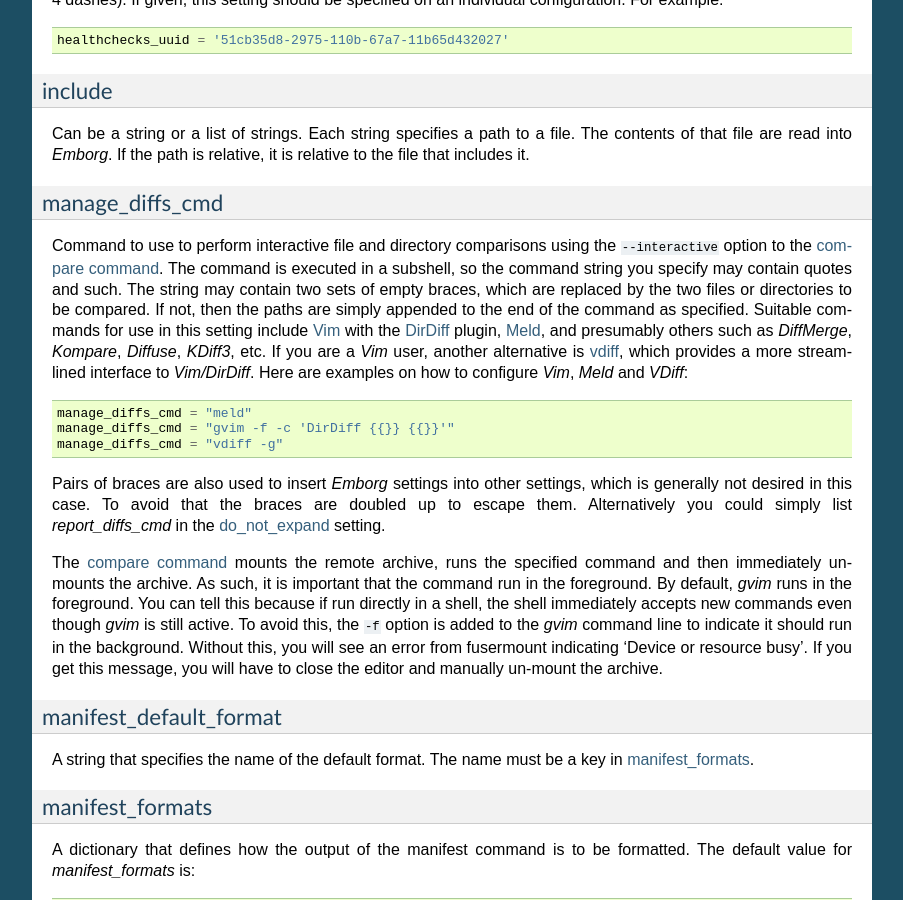
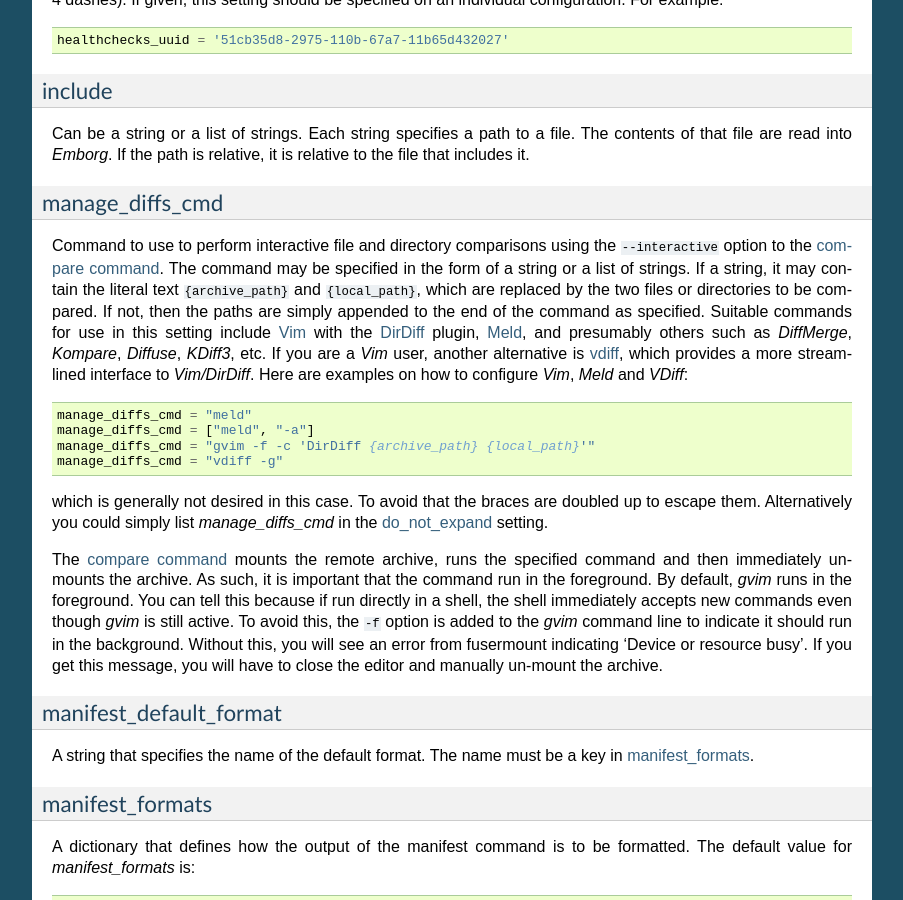
Before and after one commit to KenKundert/emborg, a Sphinx documentation site: the page built from doc/configuring.rst, in a window 1280 px wide and 900 px high, scrolled down 9471 px. Shown: the whole window, without its empty margins (198-1101 px from the left). Built offline with Sphinx 7.4.7, drawn with Linux system fonts in a browser that asks for light colours; some of the changed text lies outside the part shown.

Commit message:
refine compare command

```diff
--- a/doc/configuring.rst
+++ b/doc/configuring.rst
@@ -729,11 +729,11 @@ manage_diffs_cmd
 
 Command to use to perform interactive file and directory comparisons using the
 ``--interactive`` option to the :ref:`compare command <compare>`.  The command
-is executed in a subshell, so the command string you specify may contain quotes
-and such.  The string may contain two sets of empty braces, which are replaced
-by the two files or directories to be compared.  If not, then the paths are
-simply appended to the end of the command as specified.  Suitable commands for
-use in this setting include `Vim <https://www.vim.org>`_ with the `DirDiff
+may be specified in the form of a string or a list of strings.  If a string, it
+may contain the literal text ``{archive_path}`` and ``{local_path}``, which are
+replaced by the two files or directories to be compared.  If not, then the paths
+are simply appended to the end of the command as specified.  Suitable commands
+for use in this setting include `Vim <https://www.vim.org>`_ with the `DirDiff
 <https://www.vim.org/scripts/script.php?script_id=102>`_  plugin, `Meld
 <https://meldmerge.org>`_, and presumably others such as *DiffMerge*, *Kompare*,
 *Diffuse*, *KDiff3*, etc.  If you are a *Vim* user, another alternative is
@@ -744,13 +744,13 @@ streamlined interface to *Vim/DirDiff*.  Here are examples on how to configure
 .. code-block:: python
 
     manage_diffs_cmd = "meld"
-    manage_diffs_cmd = "gvim -f -c 'DirDiff {{}} {{}}'"
+    manage_diffs_cmd = ["meld", "-a"]
+    manage_diffs_cmd = "gvim -f -c 'DirDiff {archive_path} {local_path}'"
     manage_diffs_cmd = "vdiff -g"
 
-Pairs of braces are also used to insert *Emborg* settings into other settings,
 which is generally not desired in this case.  To avoid that the braces are
 doubled up to escape them.  Alternatively you could simply list
-*report_diffs_cmd* in the :ref:`do_not_expand` setting.
+*manage_diffs_cmd* in the :ref:`do_not_expand` setting.
 
 The :ref:`compare command <compare>` mounts the remote archive, runs the
 specified command and then immediately unmounts the archive.  As such, it is
@@ -953,23 +953,24 @@ report_diffs_cmd
 ~~~~~~~~~~~~~~~~
 
 Command used to perform file and directory comparisons using the :ref:`compare
-command <compare>`.  The command is executed in a subshell, so the command
-string you specify may contain quotes and such.  The string may contain two sets
-of empty braces, which are replaced by the two files or directories to be
-compared.  If not, then the paths are simply appended to the end of the command
-as specified.  Suitable commands for use in this setting include ``diff -r`` the
-and ``colordiff -r``.  Here are examples of two different but equivalent ways of
-configuring *diff*:
+command <compare>`.  The command may be specified in the form of a string or
+a list of strings.  If a string, it may contain the literal text
+``{archive_path}`` and ``{local_path}``, which are replaced by the two files or
+directories to be compared.  If not, then the paths are simply appended to the
+end of the command as specified.  Suitable commands for use in this setting
+include ``diff -r`` the and ``colordiff -r``.  Here are examples of two
+different but equivalent ways of configuring *diff*:
 
 .. code-block:: python
 
     report_diffs_cmd = "diff -r"
-    report_diffs_cmd = "diff -r {{}} {{}}"
+    report_diffs_cmd = "diff -r {archive_path} {local_path}"
 
-Pairs of braces are also used to insert *Emborg* settings into other settings,
-which is generally not desired in this case.  To avoid that the braces are
-doubled up to escape them.  Alternatively you could simply list
-*report_diffs_cmd* in the :ref:`do_not_expand` setting.
+You may prefer to use *colordiff*, which is like *diff* but in color:
+
+.. code-block:: python
+
+    report_diffs_cmd = "colordiff -r"
 
 
 .. _repository:
--- a/doc/examples.rst
+++ b/doc/examples.rst
@@ -33,7 +33,7 @@ Here is the contents of the settings file: /root/.config/emborg/settings:
 
     # basic settings
     notify = "root@continuum.com"
-    remote_ratelimit = 2000     # bandwidth limit in kbps
+    upload_ratelimit = 2000     # bandwidth limit in kbps
     prune_after_create = True
     check_after_create = 'latest'
 
@@ -168,7 +168,7 @@ be run interactively, perhaps once per day.
     encryption = 'keyfile'
     avendesora_account = 'laptop-borg'
     needs_ssh_agent = True
-    remote_ratelimit = 2000
+    upload_ratelimit = 2000
     prune_after_create = True
     check_after_create = 'latest'
 
--- a/doc/releases.rst
+++ b/doc/releases.rst
@@ -5,6 +5,9 @@ Latest development release
 --------------------------
 | Version: 1.32.1
 | Released: 2022-06-12
+
+- Added :ref:`compare` command.
+- Added :ref:`manage_diffs_cmd` and :ref:`report_diffs_cmd` settings.
 
 
 1.32 (2022-04-01)
```
Also changed, not shown: other parts of doc/configuring.rst (+1 -1 lines), 3 other files.
